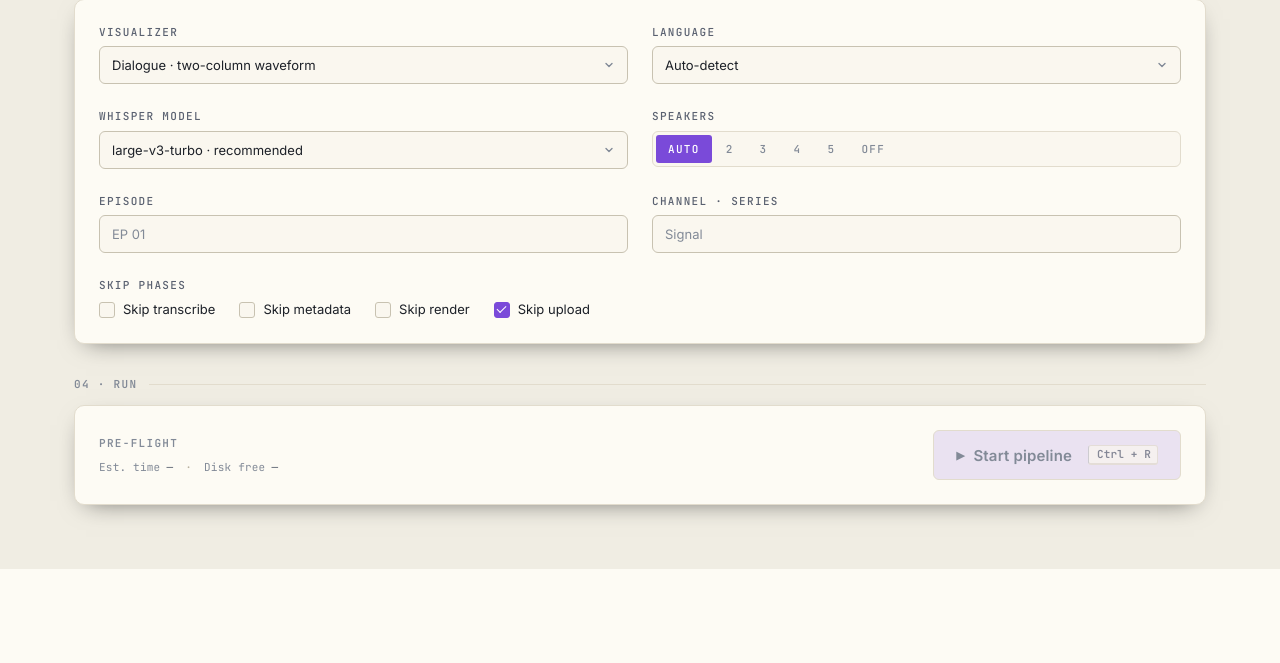
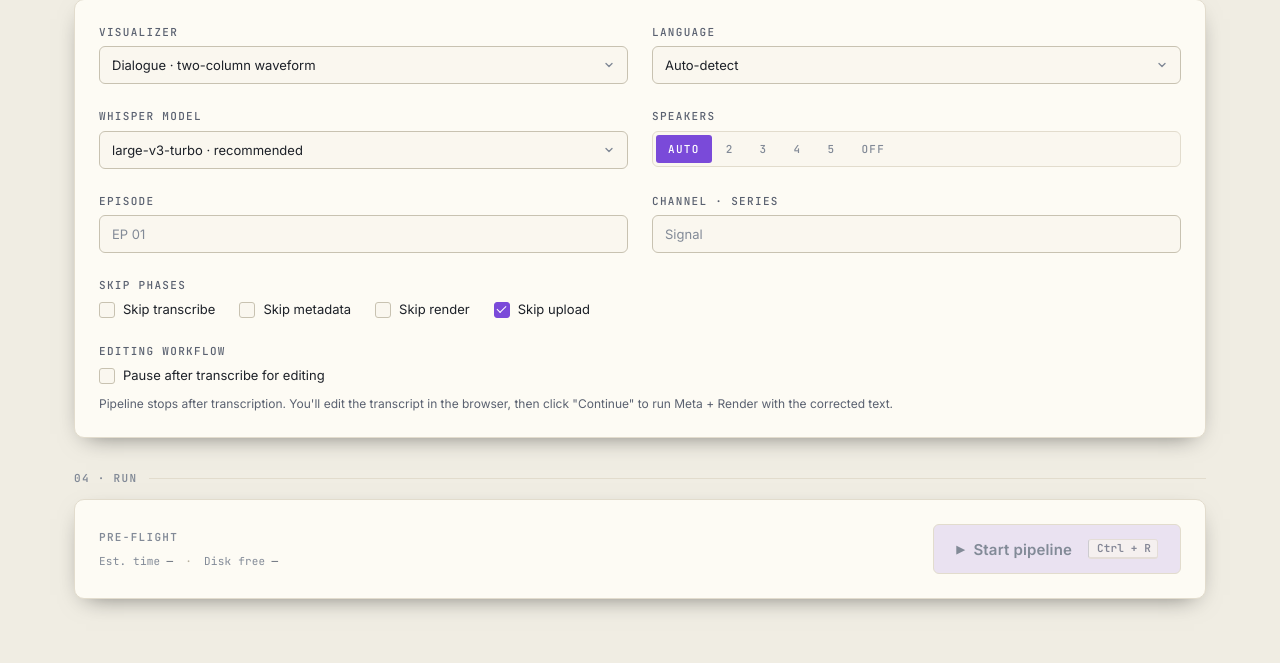
Before and after one commit to johannes-kaindl/podcast-to-youtube, a FastAPI app: page / in a window 1280 px wide. Shown: the part 465-1128 px from the top of the page. Before the commit the page ends 1034 px from the top, so only its background shows below. Run offline with FastAPI, Linux system fonts and the light colour scheme.

Commit message:
feat(transcript-editor): expose pause-after-transcribe in start form
Checkbox under a new "Editing workflow" row. Help-text explains the
flow so users know what to expect after the run starts. app.js
serializes the form by named field, so the checkbox value is now
included in the JSON body posted to /api/runs.

Co-Authored-By: Claude Opus 4.7 (1M context) <noreply@anthropic.com>

```diff
--- a/webgui/static/app.js
+++ b/webgui/static/app.js
@@ -202,6 +202,7 @@ async function submitRun() {
     skip_meta: form.skip_meta.checked,
     skip_render: form.skip_render.checked,
     skip_upload: form.skip_upload.checked,
+    pause_after_transcribe: form.pause_after_transcribe.checked,
   };
   const r = await fetch('/api/runs', {
     method: 'POST',
--- a/webgui/templates/_partials/config_form.html
+++ b/webgui/templates/_partials/config_form.html
@@ -54,4 +54,14 @@
       <label class="check"><input type="checkbox" name="skip_upload" checked><span class="box"></span><span>Skip upload</span></label>
     </div>
   </div>
+  <div class="field field--full">
+    <label class="field-label">Editing workflow</label>
+    <div class="row" style="gap:24px; flex-wrap:wrap;">
+      <label class="check"><input type="checkbox" name="pause_after_transcribe"><span class="box"></span><span>Pause after transcribe for editing</span></label>
+    </div>
+    <p class="muted" style="font-size: 12px; margin-top: 4px;">
+      Pipeline stops after transcription. You'll edit the transcript in the browser,
+      then click "Continue" to run Meta + Render with the corrected text.
+    </p>
+  </div>
 </form>
```
Also changed, not shown: tests/test_routes.py (+7 -0 lines).
